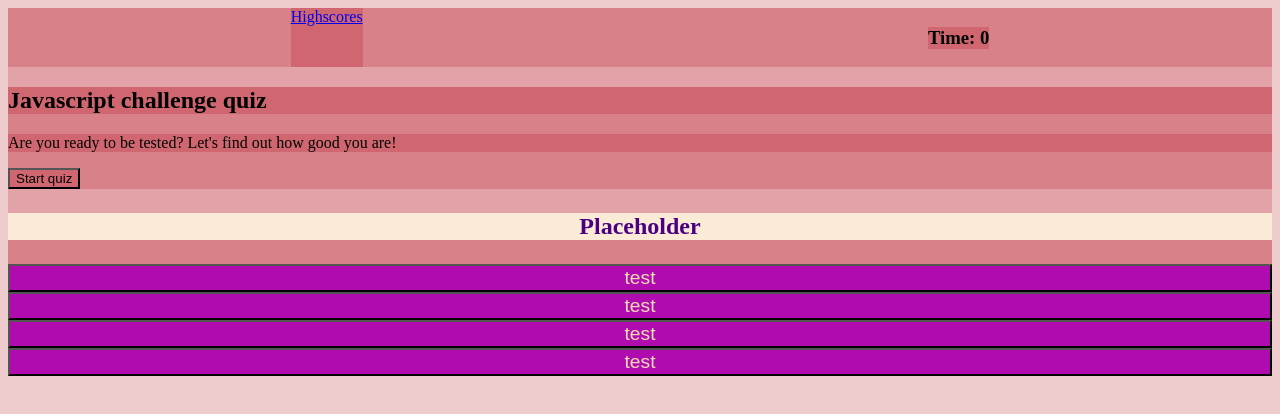
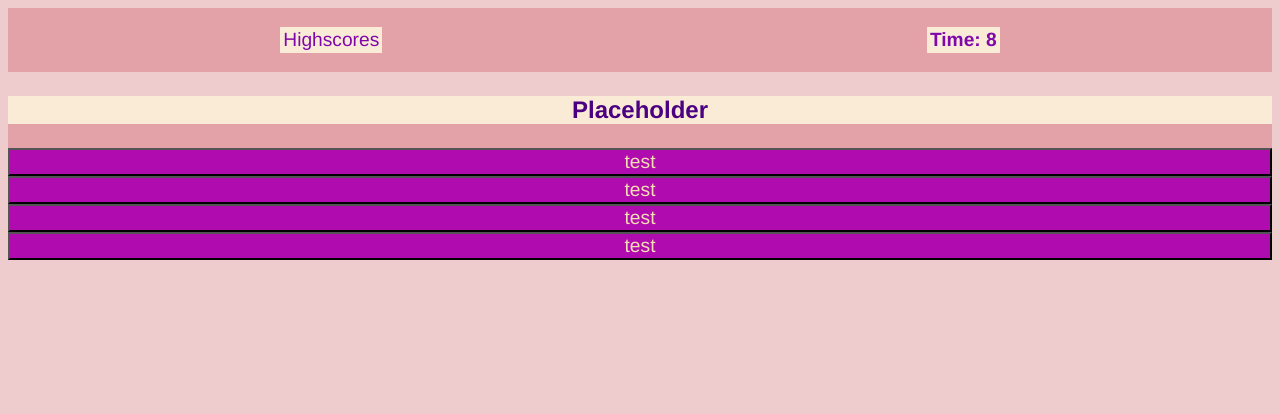
Before and after one commit to jman2476/quiz_game, a plain HTML site: page index.html in a window 1280 px wide. Both pictures are taken after a click on the button "Start quiz". Drawn offline with Linux system fonts and the light colour scheme.

Commit message:
built out start div w/ working button
wrote js and css to control the start div. now clicking the start button
will display the questions div, and initialize and start the timer
running. added css to make the header look pretty, and to make the start
div centered on the page.

```diff
--- a/assets/css/style.css
+++ b/assets/css/style.css
@@ -1,6 +1,11 @@
 /* Global resets */
 * {
     background-color: #b0081335;
+    font-family: 'Franklin Gothic Medium', 'Arial Narrow', Arial, sans-serif;
+}
+
+body {
+    background-color:transparent;
 }
 
 /* GLobal class */
@@ -25,6 +30,26 @@
 }
 
 /* Custom class */
+header * {
+    align-self: center;
+    text-decoration: none;
+    font-size: 120%;
+    color: #8008aa;
+    background-color: antiquewhite;
+    padding: 2px 3px;
+}
+
+.start-wrap {
+    max-width: 50 vw;
+    margin: 200px;
+    font-size: 120%;
+    padding: 3px 5px;
+}
+
+#start-button {
+    font-size: 90%;
+}
+
 .question-text {
     font-size: 150%;
     color:indigo;
--- a/assets/javascript/script.js
+++ b/assets/javascript/script.js
@@ -1,14 +1,19 @@
 // select HTML elements
-var questionDiv = document.querySelector('.question-wrap')// select the questions div
-var choicesDiv = document.querySelector('#choices') // select the choices div
-var startDiv = document.querySelector('.start-wrap') // select the start div
-// select start button
-// select score wrap
-
+var questionDiv = document.querySelector('.question-wrap')   // select the questions div
+var choicesDiv = document.querySelector('#choices')          // select the choices div
+var startDiv = document.querySelector('.start-wrap')         // select the start div
+var startBtn = document.querySelector('#start-button')       // select start button
+var startingText = document.querySelector('#start-text')   // select start div paragraph
+var scoreDiv = document.querySelector('.score-wrap')         // select score wrap
+var timeDisplay = document.querySelector('.time-display')    // select the timer header
 //create global variables: questionIndex, time, timer
 var questionIndex = 0; // tracks which question object in the array the quiz is on
-var time = 60; // initializes time remaining as 60 seconds
-var timer; // will contain JS interval for the timer
+var time = 60;         // initializes time remaining as 60 seconds
+var timer;             // will contain JS interval for the timer
+var clicked = false;   // to track whetehr the user has clicked yet per question
+
+// Tell user about the quiz in the starting text
+startingText.innerText = 'This quiz has ' + questionsJS.length + ' questions and you\'ll have ' + time + ' seconds to answer them. For each error, you lose 10 seconds. Are you ready?'
 
 // function to handle the end of the game and displaying scores
 function endGame() {
@@ -16,9 +21,6 @@ function endGame() {
 
     // set user score to variable
 
-    // reinitialize time = 60, questionIndex = 0
-    time = 60;
-    questionIndex = 0;
     // show score wrap, display the user's score
 
     // hide question wrap
@@ -33,7 +35,7 @@ function checkAnswer(eventObj) {
     // set current question object to variable
 
     // check that a button was indeed pressed, because bubbles exist, and not just for the sake of thin film interference.
-    if (clickedObj.tagName === 'BUTTON'){
+    if (clickedObj.tagName === 'BUTTON') {
         // select answer alert element
 
         // select innerText of clicked object
@@ -62,17 +64,26 @@ function displayQuestion() {
 
 }
 
+// function to handle the inside of the timer interval
+function runTimer() {
+    time--; // decrement time by 1
+    timeDisplay.innerText = 'Time: ' + (time >= 0 ? time : 0); // output the time left
+
+    // if time <= 0, end the game
+    if (time <= 0) {
+        endGame()
+    }
+}
+
 // function to start the countdown timer, decreasing the time by 1 per second until time = 0
 // or until all questions are asked
 function startTimer() {
     // start interval that time-- every second, store to timer variable
-    timer = setInterval(function() {
-
-    }, 1000)
+    timer = setInterval(runTimer, 1000)
 }
 
 // Display the highscores as an ordered list, along with a button to restart the game
-function displayHighscores () {
+function displayHighscores() {
     // get high score array from localStorage
 
     // sort array in order of score
@@ -100,16 +111,21 @@ function saveScores(score) {
 
 // Start quiz by showing first question, hide start wrap and start timer
 function startQuiz() {
+    // reinitialize time = 60, questionIndex = 0 in case game has already run
+    time = 10;
+    questionIndex = 0;
     // display initial time
-
+    timeDisplay.innerText = 'Time: ' + time;
     // hide start wrap
-
+    startDiv.classList.add('hide')
     // show question wrap
-
+    questionDiv.classList.remove('hide')
     // start timer
     startTimer();
     // display first question
     displayQuestion();
 }
 
-//event listeners for buttons '
+//event listeners for buttons for choices and start game
+startBtn.addEventListener('click', startQuiz)
+choicesDiv.addEventListener('click', checkAnswer)
--- a/index.html
+++ b/index.html
@@ -16,14 +16,14 @@
     </header>
 
     <!-- div to wrap the starting section -->
-    <div class="start-wrap">
+    <div class="start-wrap text-center">
         <h2>Javascript challenge quiz</h2>
-        <p>Are you ready to be tested? Let's find out how good you are!</p>
-        <button id="start">Start quiz</button>
+        <p id="start-text"></p>
+        <button id="start-button">Start quiz</button>
     </div>
 
     <!-- div to wrap the quiz questions setion, hide initially -->
-    <div class="question-wrap ">
+    <div class="question-wrap hide">
         <!-- Each quiz question will be inserted into the h3 -->
         <h3 class="question-text text-center">Placeholder</h3>
         <!-- Each answer choice will be inserted into a button in the div below -->
```
